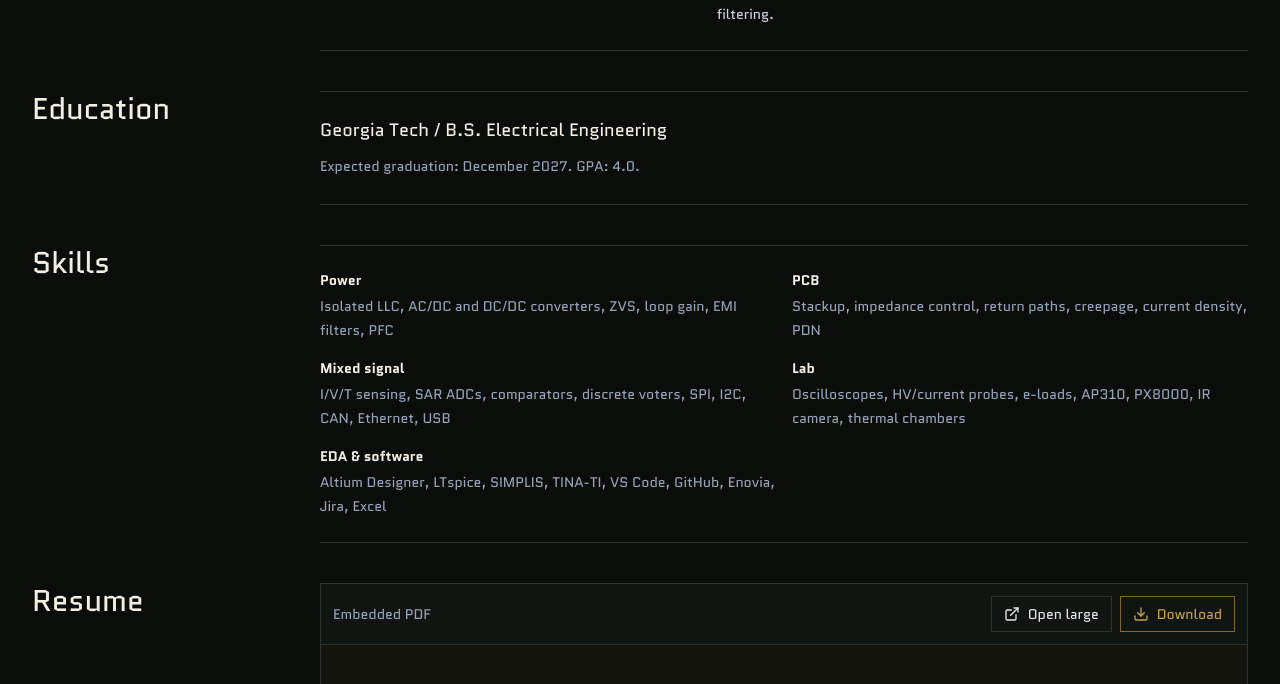
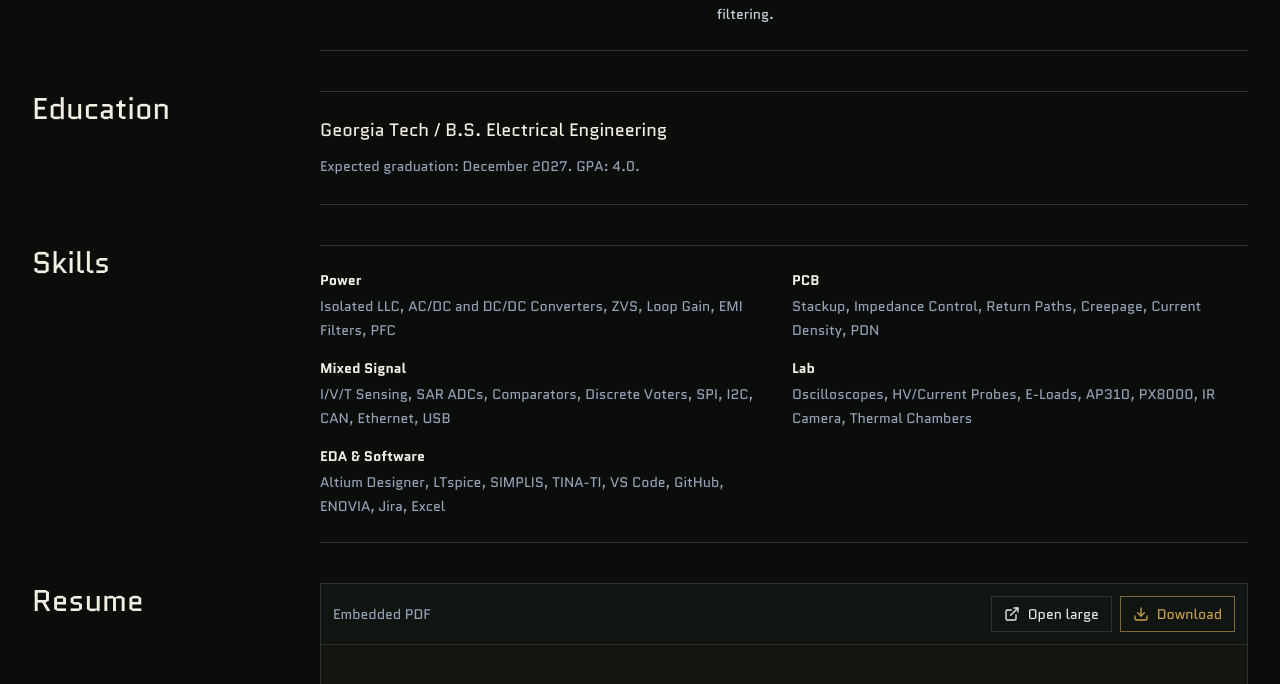
Before and after one commit to prathamingale49/portfolio, a Next.js app: page / in a window 1280 px wide. Shown: the part 1525-2209 px from the top of the page. Built offline with nearby package versions, Linux system fonts and the light colour scheme; no server answers.

Commit message:
Standardize skills capitalization

```diff
--- a/app/page.tsx
+++ b/app/page.tsx
@@ -78,11 +78,11 @@ const experience = [
 ];
 
 const skills = [
-  ["Power", "Isolated LLC, AC/DC and DC/DC converters, ZVS, loop gain, EMI filters, PFC"],
-  ["PCB", "Stackup, impedance control, return paths, creepage, current density, PDN"],
-  ["Mixed signal", "I/V/T sensing, SAR ADCs, comparators, discrete voters, SPI, I2C, CAN, Ethernet, USB"],
-  ["Lab", "Oscilloscopes, HV/current probes, e-loads, AP310, PX8000, IR camera, thermal chambers"],
-  ["EDA & software", "Altium Designer, LTspice, SIMPLIS, TINA-TI, VS Code, GitHub, Enovia, Jira, Excel"],
+  ["Power", "Isolated LLC, AC/DC and DC/DC Converters, ZVS, Loop Gain, EMI Filters, PFC"],
+  ["PCB", "Stackup, Impedance Control, Return Paths, Creepage, Current Density, PDN"],
+  ["Mixed Signal", "I/V/T Sensing, SAR ADCs, Comparators, Discrete Voters, SPI, I2C, CAN, Ethernet, USB"],
+  ["Lab", "Oscilloscopes, HV/Current Probes, E-Loads, AP310, PX8000, IR Camera, Thermal Chambers"],
+  ["EDA & Software", "Altium Designer, LTspice, SIMPLIS, TINA-TI, VS Code, GitHub, ENOVIA, Jira, Excel"],
 ];
 
 export default function HomePage() {
```
